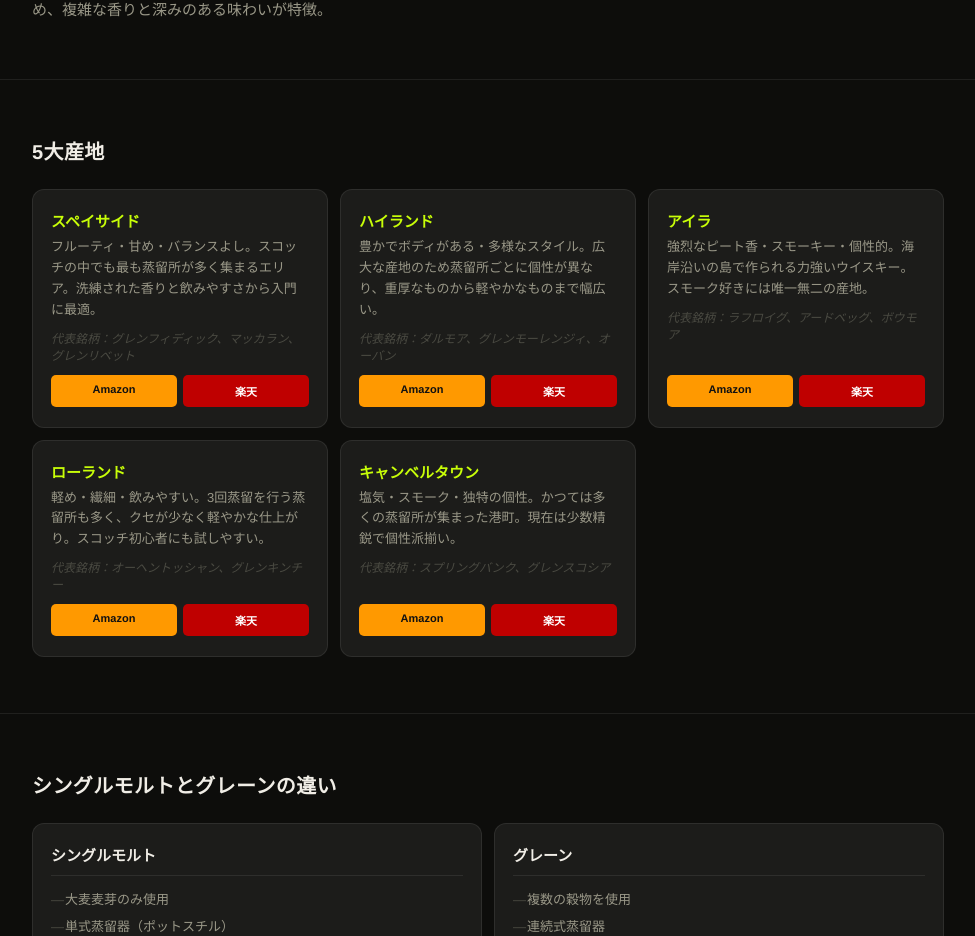
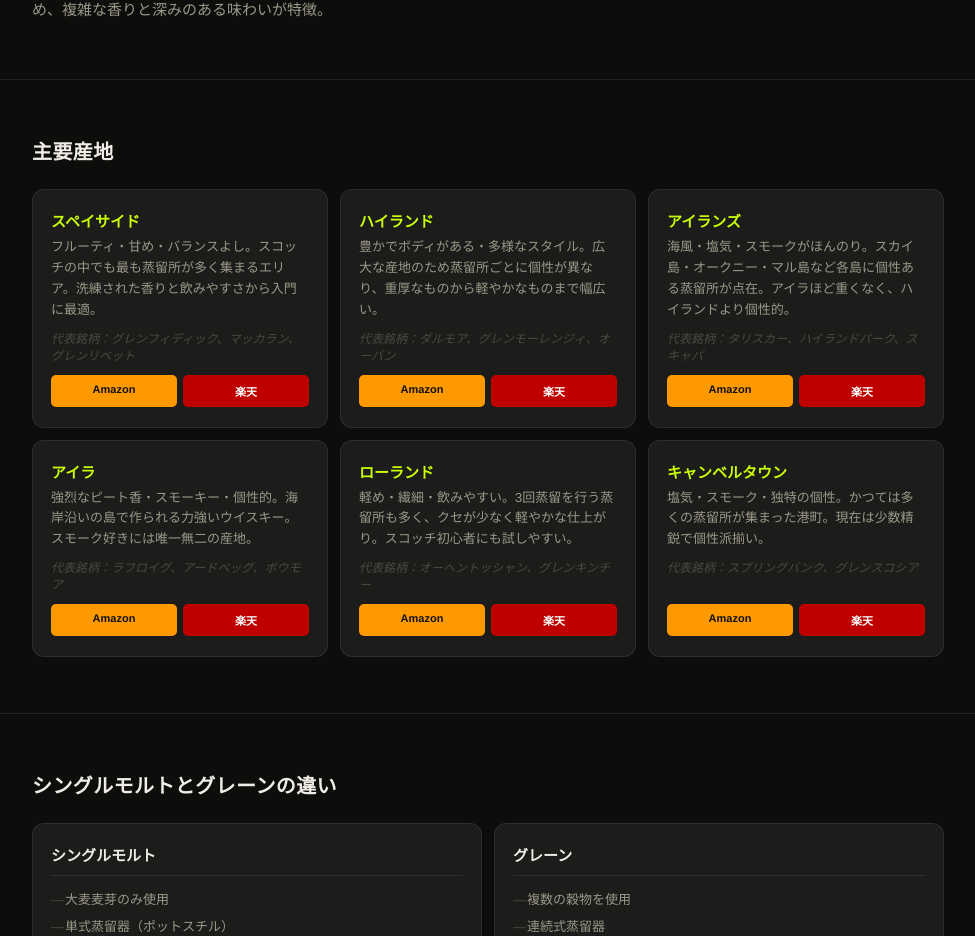
Before and after one commit to SoWhatMonster/pick-sowhat, a Next.js app: page /whisky/guide/scotch in a window 1280 px wide. Shown: the part 971-1907 px from the top of the page, without its empty margins (152-1127 px from the left). Built offline with nearby package versions, Linux system fonts and the light colour scheme.

Commit message:
feat: add Islands region to Scotch guide — タリスカー、ハイランドパーク、スキャパ

```diff
--- a/app/whisky/guide/[slug]/page.tsx
+++ b/app/whisky/guide/[slug]/page.tsx
@@ -21,7 +21,7 @@
 // ── ナビゲーションデータ ──────────────────────────────────
 
 const GUIDE_NAV_ITEMS: (SubpageNavItem & { desc: string })[] = [
-  { slug: 'scotch',   label: 'スコッチ',       emoji: '🏴󠁧󠁢󠁳󠁣󠁴󠁿', desc: '5大産地・20ブランドを徹底解説' },
+  { slug: 'scotch',   label: 'スコッチ',       emoji: '🏴󠁧󠁢󠁳󠁣󠁴󠁿', desc: '主要産地・銘柄を徹底解説' },
   { slug: 'bourbon',  label: 'バーボン',       emoji: '🇺🇸', desc: '甘くリッチなアメリカンウイスキー' },
   { slug: 'japanese', label: 'ジャパニーズ',   emoji: '🇯🇵', desc: '山崎・白州など国産ウイスキーを解説' },
   { slug: 'irish',    label: 'アイリッシュ',   emoji: '🇮🇪', desc: '3回蒸留のなめらかな味わい' },
@@ -94,7 +94,7 @@
   slug: 'scotch',
   flag: '🏴󠁧󠁢󠁳󠁣󠁴󠁿',
   introTitle: 'スコッチとは',
-  regionsTitle: '5大産地',
+  regionsTitle: '主要産地',
   compareTitle: 'シングルモルトとグレーンの違い',
   titleTag: 'スコッチウイスキーとは？産地・種類・おすすめ銘柄を解説 | SO WHAT Pick',
   descriptionTag:
@@ -128,6 +128,13 @@
       brands: 'ダルモア、グレンモーレンジィ、オーバン',
       amazonKeyword: 'ハイランド シングルモルト ウイスキー',
       rakutenKeyword: 'ハイランド シングルモルト',
+    },
+    {
+      name: 'アイランズ',
+      desc: '海風・塩気・スモークがほんのり。スカイ島・オークニー・マル島など各島に個性ある蒸留所が点在。アイラほど重くなく、ハイランドより個性的。',
+      brands: 'タリスカー、ハイランドパーク、スキャパ',
+      amazonKeyword: 'タリスカー ウイスキー アイランズ',
+      rakutenKeyword: 'タリスカー ウイスキー',
     },
     {
       name: 'アイラ',
```
